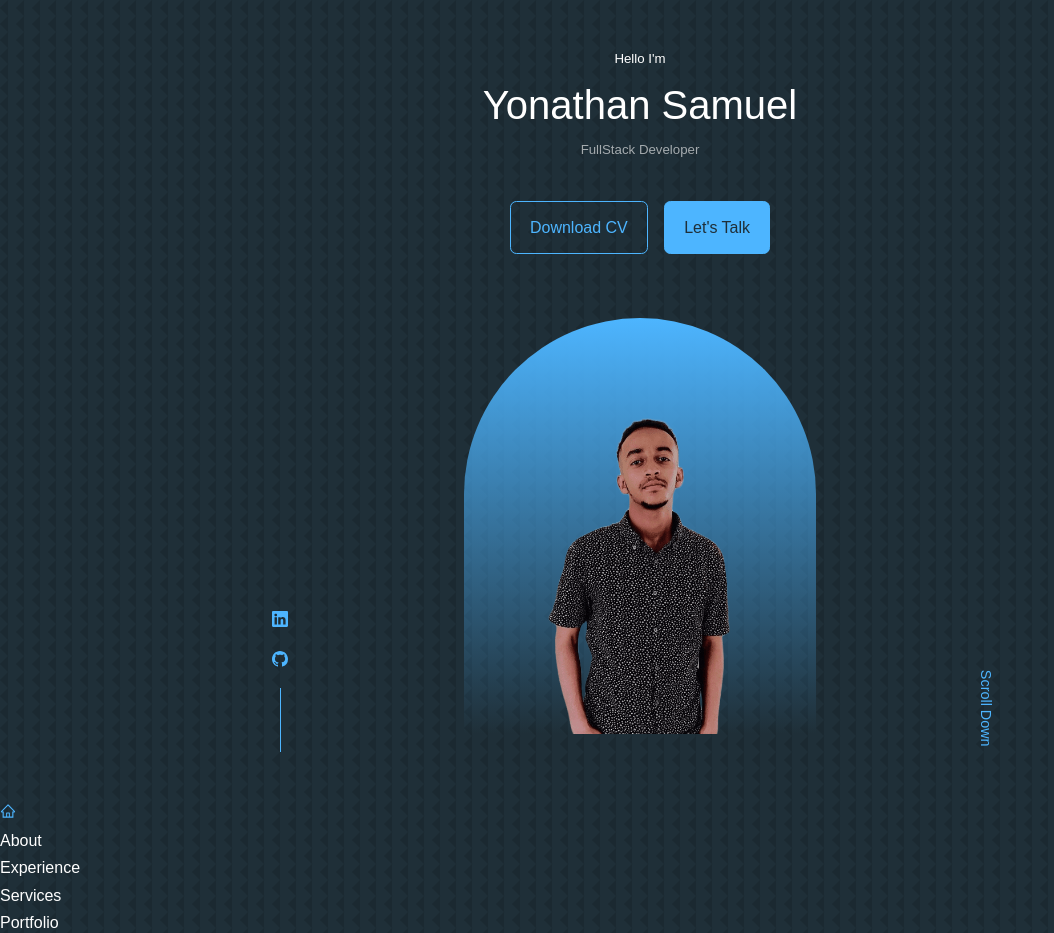
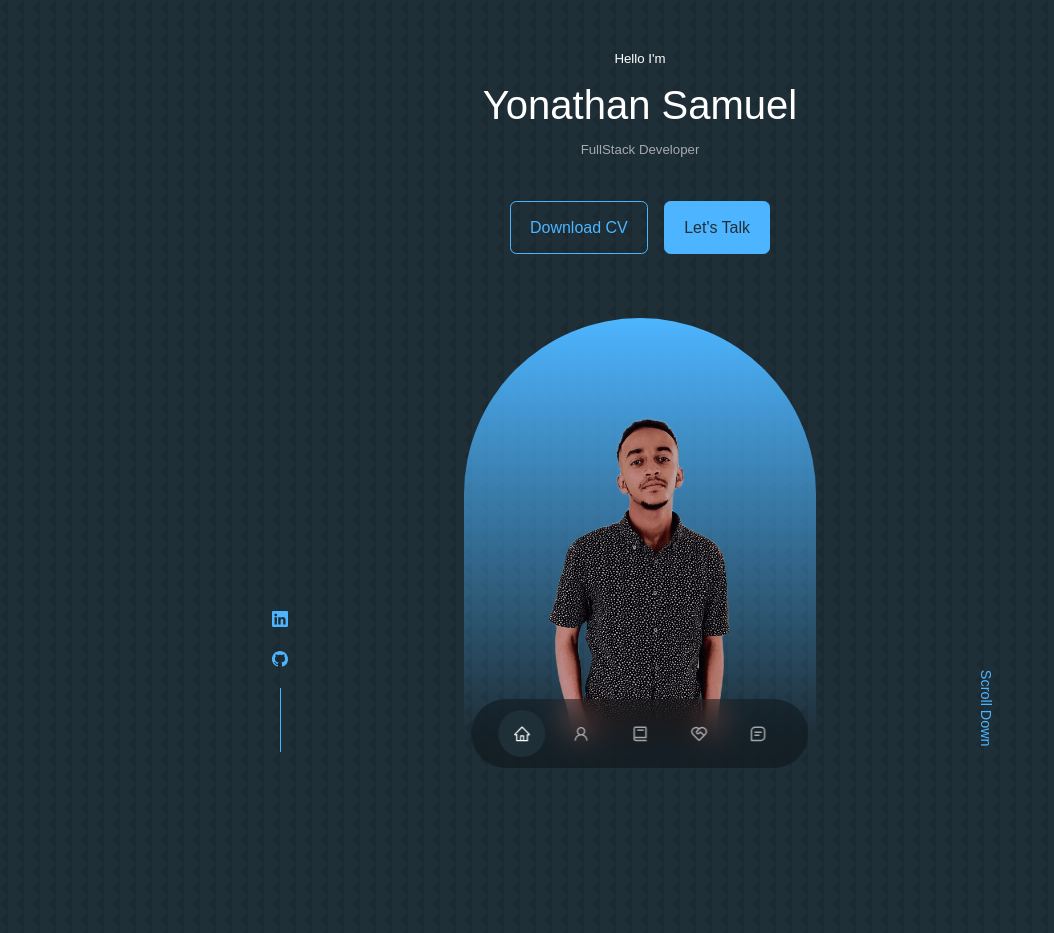
Before and after one commit to Y0ni0/My-Portfolio, a React (Create React App) app: page / in a window 1280 px wide. Shown: the top 933 px of the page, without its empty margins (0-1054 px from the left). Built offline with nearby package versions, Linux system fonts and the light colour scheme.

Commit message:
nav bar completed

```diff
--- a/src/App.styled.js
+++ b/src/App.styled.js
@@ -61,6 +61,7 @@ const GlobalStyle = createGlobalStyle`
     }
     section{
         margin-top: 8rem;
+        height: 50vh;
     }
     section > h2, section > h5{
         text-align: center;
--- a/src/Components/About/About.js
+++ b/src/Components/About/About.js
@@ -2,7 +2,7 @@ import React from 'react'
 
 function About() {
     return (
-        <div>About</div>
+        <section id='about'>About</section>
     )
 }
 
--- a/src/Components/Contact/Conatact.js
+++ b/src/Components/Contact/Conatact.js
@@ -2,7 +2,7 @@ import React from 'react'
 
 function Conatact() {
     return (
-        <div>Conatact</div>
+        <section id='contact'>Conatact</section>
     )
 }
 
--- a/src/Components/Experience/Experience.js
+++ b/src/Components/Experience/Experience.js
@@ -3,7 +3,7 @@ import React from 'react'
 
 function Experience() {
     return (
-        <div>Experience</div>
+        <section id='experience'>Experience</section>
     )
 }
 
--- a/src/Components/Nav/Nav.js
+++ b/src/Components/Nav/Nav.js
@@ -1,13 +1,23 @@
 import React from 'react'
 import { AiOutlineHome } from 'react-icons/ai'
+import { AiOutlineUser } from 'react-icons/ai'
+import { BiBook } from 'react-icons/bi'
+import { RiServiceLine } from 'react-icons/ri'
+import { BiMessageSquareDetail } from 'react-icons/bi'
+import { StyledNav } from './Nav.stayled'
+import { useState } from 'react'
 
 function Nav() {
+    const [activeNav, setActiveNav] = useState('#')
     return (
-        <nav>
-            <a href='#'><AiOutlineHome /></a>
-            <a href='#'></a>
+        <StyledNav>
+            <a href='#' onClick={() => setActiveNav('#')} className={activeNav === '#' ? 'active' : ''}><AiOutlineHome /></a>
+            <a href='#about' onClick={() => setActiveNav('#about')} className={activeNav === '#about' ? 'active' : ''}><AiOutlineUser /></a>
+            <a href='#experience' onClick={() => setActiveNav('#experience')} className={activeNav === '#experience' ? 'active' : ''}><BiBook /></a>
+            <a href='#services' onClick={() => setActiveNav('#services')} className={activeNav === '#services' ? 'active' : ''}><RiServiceLine /></a>
+            <a href='#contact' onClick={() => setActiveNav('#contact')} className={activeNav === '#contact' ? 'active' : ''}><BiMessageSquareDetail /></a>
 
-        </nav>
+        </StyledNav>
     )
 }
 
--- a/src/Components/Nav/Nav.stayled.js
+++ b/src/Components/Nav/Nav.stayled.js
@@ -1 +1,45 @@
 import styled from "styled-components";
+
+export const StyledNav = styled.nav`
+        --color-bg: #1f2f38;
+        --color-bg-varient: #2c2c6c;
+        --color-primary: #4db5ff ;
+        --color-primary-varient: rgba(77,181, 255, 0.4);
+        --color-white: #fff;
+        --color-light:  rgba(255, 255, 255, 0.6);
+
+        --transition: all 400ms ease;
+
+        --container-width-lg: 75%;
+        --container-width-md: 86%;
+        --container-width-sm: 90%;
+
+    background: rgba(0, 0, 0, 0.3);
+    width: max-content;
+    display: block;
+    padding: 0.7rem 1.7rem;
+    z-index: 2;
+    position: fixed;
+    left: 50%;
+    transform: translateX(-50%);
+    bottom: 2rem;
+    display: flex;
+    gap: 0.8rem;
+    border-radius: 3rem;
+    backdrop-filter: blur(15px);
+    a{
+        background: transparent;
+        padding: 0.9rem;
+        border-radius: 50%;
+        display: flex;
+        color: var(--color-light);
+        font-size: 1.1rem;
+    }
+    a:hover{
+        background: rgba(0, 0, 0, 0.3);
+    }
+    a.active{
+        background: var(--color-bg);
+        color: var(--color-white);
+    }
+`
--- a/src/Components/Portfolio/Portfolio.js
+++ b/src/Components/Portfolio/Portfolio.js
@@ -2,6 +2,6 @@ import React from 'react'
 
 export default function Portfolio() {
     return (
-        <div>Portfolio</div>
+        <section id='portfolio'>Portfolio</section>
     )
 }
--- a/src/Components/Services/Services.js
+++ b/src/Components/Services/Services.js
@@ -2,7 +2,7 @@ import React from 'react'
 
 function Services() {
     return (
-        <div>Services</div>
+        <section id='services'>Services</section>
     )
 }
 
--- a/src/Components/Testemonials/Testemonials.js
+++ b/src/Components/Testemonials/Testemonials.js
@@ -2,6 +2,6 @@ import React from 'react'
 
 export default function Testemonials() {
     return (
-        <div>Testemonials</div>
+        <section id='testemonials'>Testemonials</section>
     )
 }
```
